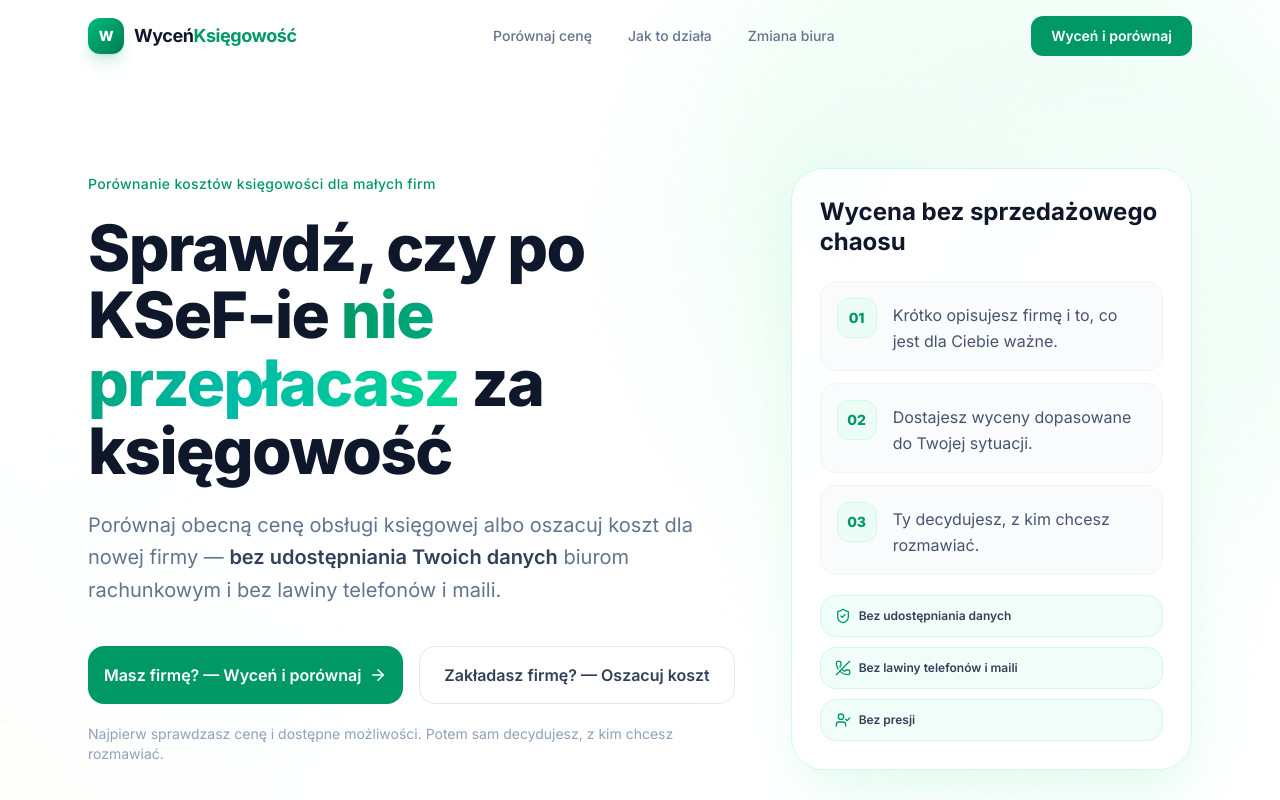
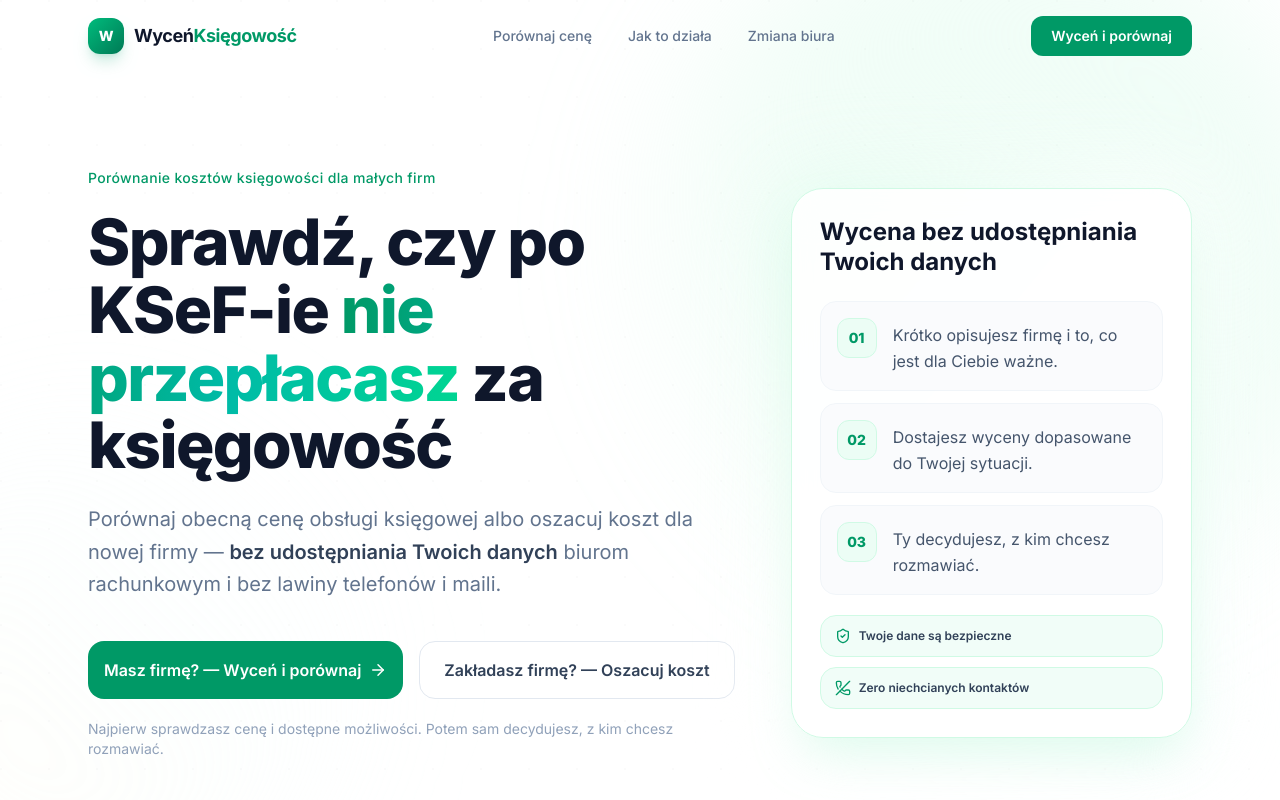
Before and after one commit to krzysztofwycenksiegowosc-star/wycen-ksiegowosc, a React (Vite) app: page / in a window 1280 px wide. Shown: the top 800 px of the page. Built offline with nearby package versions, Linux system fonts and the light colour scheme.

Commit message:
Popraw CTA, hero i komunikat formularza

```diff
--- a/src/components/EstimationForm.tsx
+++ b/src/components/EstimationForm.tsx
@@ -322,11 +322,13 @@ export function EstimationForm() {
               <div className="w-16 h-16 rounded-2xl bg-emerald-50 flex items-center justify-center mx-auto mb-6">
                 <CheckCircle2 size={32} className="text-emerald-600" />
               </div>
-              <h3 className="text-xl font-bold text-slate-900 mb-3">Dziękujemy!</h3>
-              <div className="text-slate-500 leading-relaxed max-w-md mx-auto space-y-3">
-                <p>Dziękujemy. Gromadzimy i sprawdzamy wyceny dla Ciebie.</p>
-                <p>Dopasujemy je do Twojej działalności i priorytetów.</p>
-                <p>Otrzymasz je mailem z adresu <span className="font-semibold text-slate-700">twojawycena@wycenksiegowosc.pl</span>.</p>
+              <h3 className="text-xl font-bold text-slate-900 mb-3">Dziękujemy!</h3>              <div className="text-slate-500 leading-relaxed max-w-md mx-auto space-y-3">
+                <p>Teraz zbieramy wyceny dla Ciebie.</p>
+                <p>Następnie wybierzemy te, które odpowiadają Twoim priorytetom.</p>
+                <p>
+                  <span className="font-semibold text-slate-700">Wyceny otrzymasz mailem z adresu</span>{' '}
+                  <span className="font-semibold text-slate-700">twojawycena@wycenksiegowosc.pl</span>.
+                </p>
                 <p>Sprawdź też folder Oferty, Inne lub Spam.</p>
               </div>
             </div>
--- a/src/components/Header.tsx
+++ b/src/components/Header.tsx
@@ -12,7 +12,7 @@ export function Header() {
   }, []);
 
   const scrollToForm = (formMode: 'existing' | 'starting') => {
-    window.dispatchEvent(new CustomEvent('wk-form-mode', { detail: formMode }));
+    window.dispatchEvent(new CustomEvent('wk-form-mode', { detail: 'reset' }));
     document.getElementById('wycena')?.scrollIntoView({ behavior: 'smooth' });
     setMenuOpen(false);
   };
--- a/src/components/HeroSection.tsx
+++ b/src/components/HeroSection.tsx
@@ -1,5 +1,5 @@
 import { useInView } from '../hooks/useInView';
-import { ArrowRight, ShieldCheck, PhoneOff, UserCheck } from 'lucide-react';
+import { ArrowRight, ShieldCheck, PhoneOff } from 'lucide-react';
 
 const heroSteps = [
   {
@@ -19,15 +19,11 @@ const heroSteps = [
 const trustChips = [
   {
     icon: ShieldCheck,
-    label: 'Bez udostępniania danych',
+    label: 'Twoje dane są bezpieczne',
   },
   {
     icon: PhoneOff,
-    label: 'Bez lawiny telefonów i maili',
-  },
-  {
-    icon: UserCheck,
-    label: 'Bez presji',
+    label: 'Zero niechcianych kontaktów',
   },
 ];
 
@@ -104,7 +100,7 @@ export function HeroSection() {
 
               <div className="relative rounded-[2rem] border border-emerald-100 bg-white/90 backdrop-blur-xl shadow-2xl shadow-emerald-100/70 p-6 md:p-7">
                 <h2 className="text-xl md:text-2xl font-bold text-slate-900 leading-tight mb-6">
-                  Wycena bez sprzedażowego chaosu
+                  Wycena bez udostępniania Twoich danych
                 </h2>
 
                 <div className="space-y-3">
```
